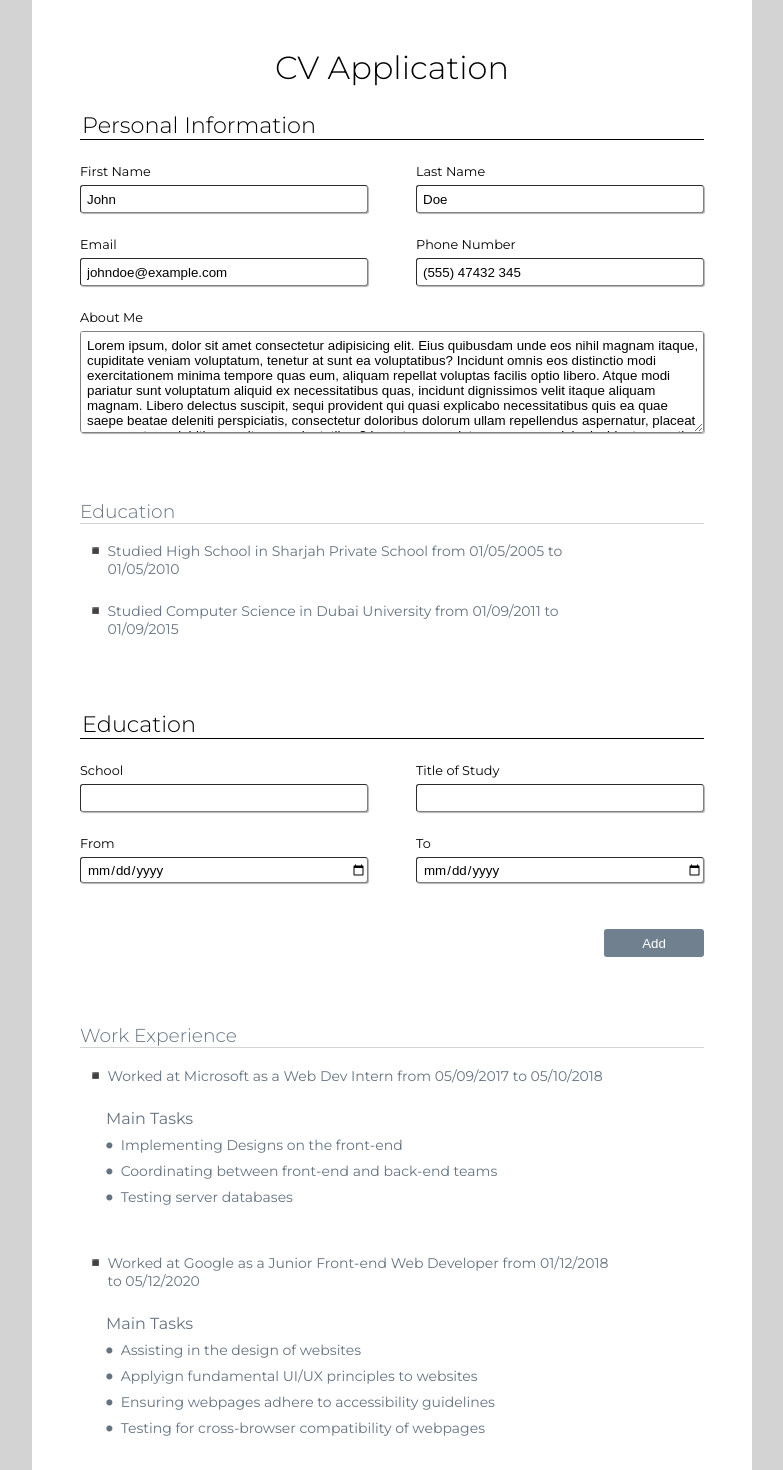
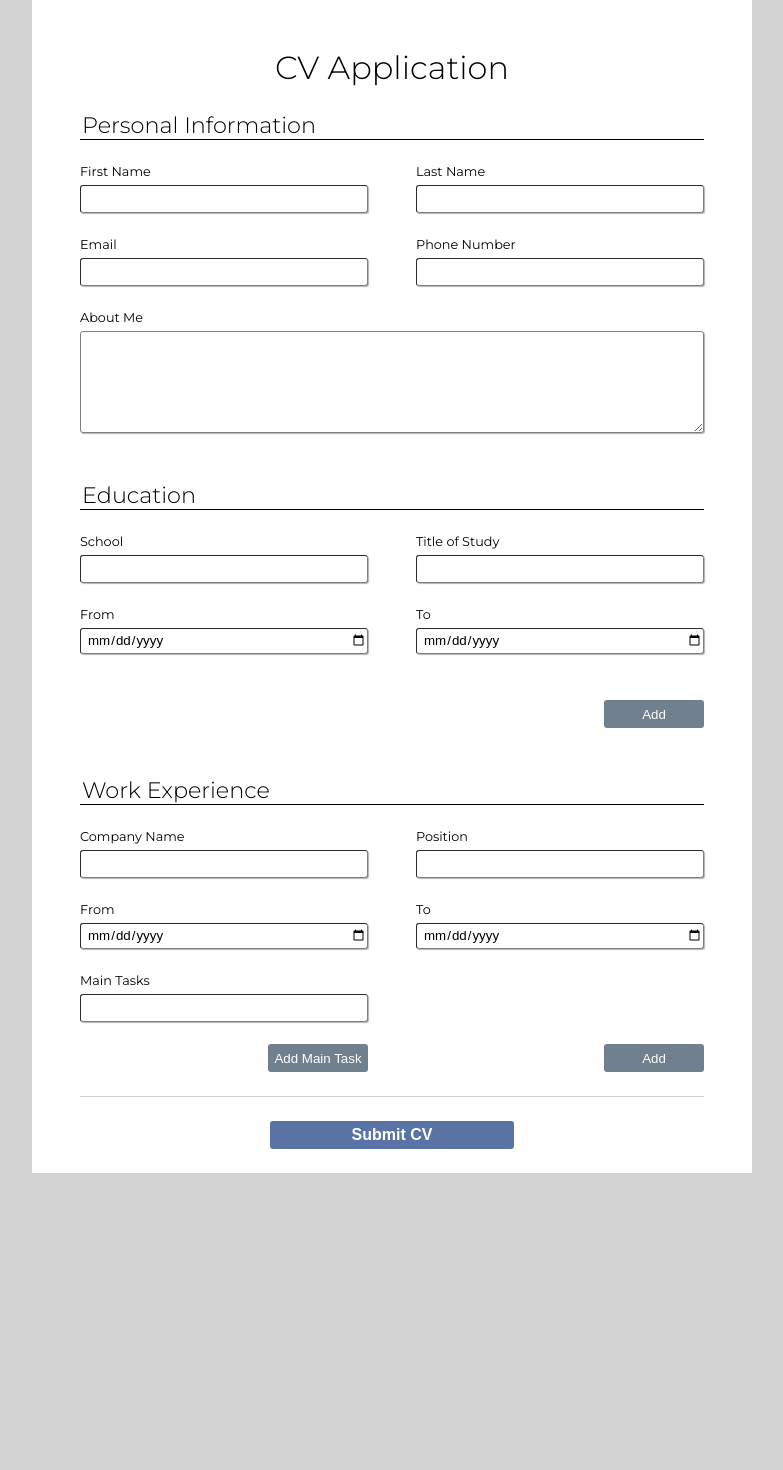
Before and after one commit to Ali-009/cv-app-2, a React (Create React App) app: page / in a window 1280 px wide. Shown: the top 1470 px of the page, without its empty margins (248-1031 px from the left). After the commit the page ends 1173 px from the top, so only its background shows below. Built offline with nearby package versions, Linux system fonts and the light colour scheme.

Commit message:
Removed dummy data used during testing

```diff
--- a/src/App.js
+++ b/src/App.js
@@ -14,48 +14,15 @@ class App extends React.Component{
   constructor(props){
     super(props)
     this.state = {
-      firstName: 'John',
-      lastName: 'Doe',
-      email: 'johndoe@example.com',
-      aboutMe: 'Lorem ipsum, dolor sit amet consectetur adipisicing elit. Eius quibusdam unde eos nihil magnam itaque, cupiditate veniam voluptatum, tenetur at sunt ea voluptatibus? Incidunt omnis eos distinctio modi exercitationem minima tempore quas eum, aliquam repellat voluptas facilis optio libero. Atque modi pariatur sunt voluptatum aliquid ex necessitatibus quas, incidunt dignissimos velit itaque aliquam magnam. Libero delectus suscipit, sequi provident qui quasi explicabo necessitatibus quis ea quae saepe beatae deleniti perspiciatis, consectetur doloribus dolorum ullam repellendus aspernatur, placeat porro nostrum debitis esse itaque voluptatibus? Inventore eveniet cumque vero dolor incidunt corrupti amet eligendi provident quidem, nam facilis voluptatibus temporibus similique omnis?',
-      phoneNumber: '(555) 47432 345',
-      eduHistory: [{
-        school: 'Sharjah Private School',
-        studyTitle: 'High School',
-        eduStart: '2005-05-01',
-        eduEnd: '2010-05-01',
-      },
-      {
-        school: 'Dubai University',
-        studyTitle: 'Computer Science',
-        eduStart: '2011-09-01',
-        eduEnd: '2015-09-01',
-      }],
+      firstName: '',
+      lastName: '',
+      email: '',
+      aboutMe: '',
+      phoneNumber: '',
+      eduHistory: [],
       eduBeingEdited: false,
       eduEditIndex: null,
-      workHistory: [{
-        companyName: 'Microsoft',
-        position: 'Web Dev Intern',
-        workStart: '2017-09-05',
-        workEnd: '2018-10-05',
-        mainTasksArray: [
-          'Implementing Designs on the front-end',
-          'Coordinating between front-end and back-end teams',
-          'Testing server databases',
-        ],
-      },
-      {
-        companyName: 'Google',
-        position: 'Junior Front-end Web Developer',
-        workStart: '2018-12-01',
-        workEnd: '2020-12-05',
-        mainTasksArray: [
-          'Assisting in the design of websites',
-          'Applyign fundamental UI/UX principles to websites',
-          'Ensuring webpages adhere to accessibility guidelines',
-          'Testing for cross-browser compatibility of webpages',
-        ],
-      }],
+      workHistory: [],
       workBeingEdited: false,
       workEditIndex: null,
       formSubmitted: false,
--- a/src/components/FinalOutput.js
+++ b/src/components/FinalOutput.js
@@ -61,7 +61,7 @@ class FinalOutput extends React.Component{
                 </div>
                 <div className="cv-main-information">
                     <div className="about-me">
-                        <h2>About Me</h2>
+                        {aboutMe && <h2>About Me</h2>}
                         <p>{aboutMe}</p>
                     </div>
                     {eduHistoyDisplay}
--- a/src/styles/app-style.css
+++ b/src/styles/app-style.css
@@ -28,7 +28,7 @@ body{
 }
 
 form{
-    max-width: 720px;
+    width: 720px;
     display: flex;
     flex-flow: column nowrap;
 }
```
